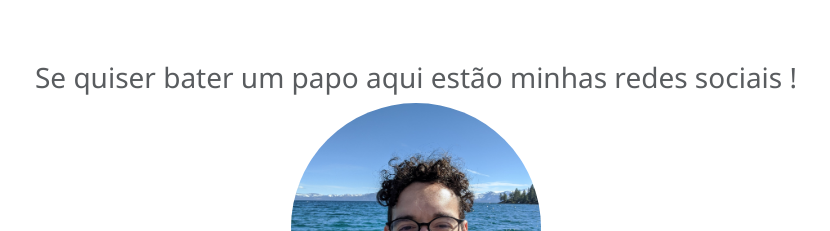
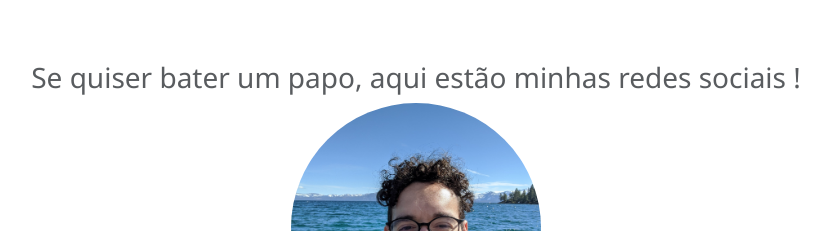
Before and after one commit to lucasbral/Lucasbral.github.io, a plain HTML site: page index.html in a window 1280 px wide. Shown: the part 4662-4893 px from the top of the page, 224-1054 px from the left. Drawn offline with Linux system fonts and the light colour scheme; a web font is replaced by a local one.

Commit message:
update correções

```diff
--- a/index.html
+++ b/index.html
@@ -341,7 +341,7 @@
           <div class="row">
               <div class="col-lg-12 text-center">
                   <h2 class="section-heading">Contatos</h2>
-                  <h3 class="section-subheading text-muted">Se quiser bater um papo aqui estão minhas redes sociais !</h3>
+                  <h3 class="section-subheading text-muted">Se quiser bater um papo, aqui estão minhas redes sociais !</h3>
 
 
 
```
